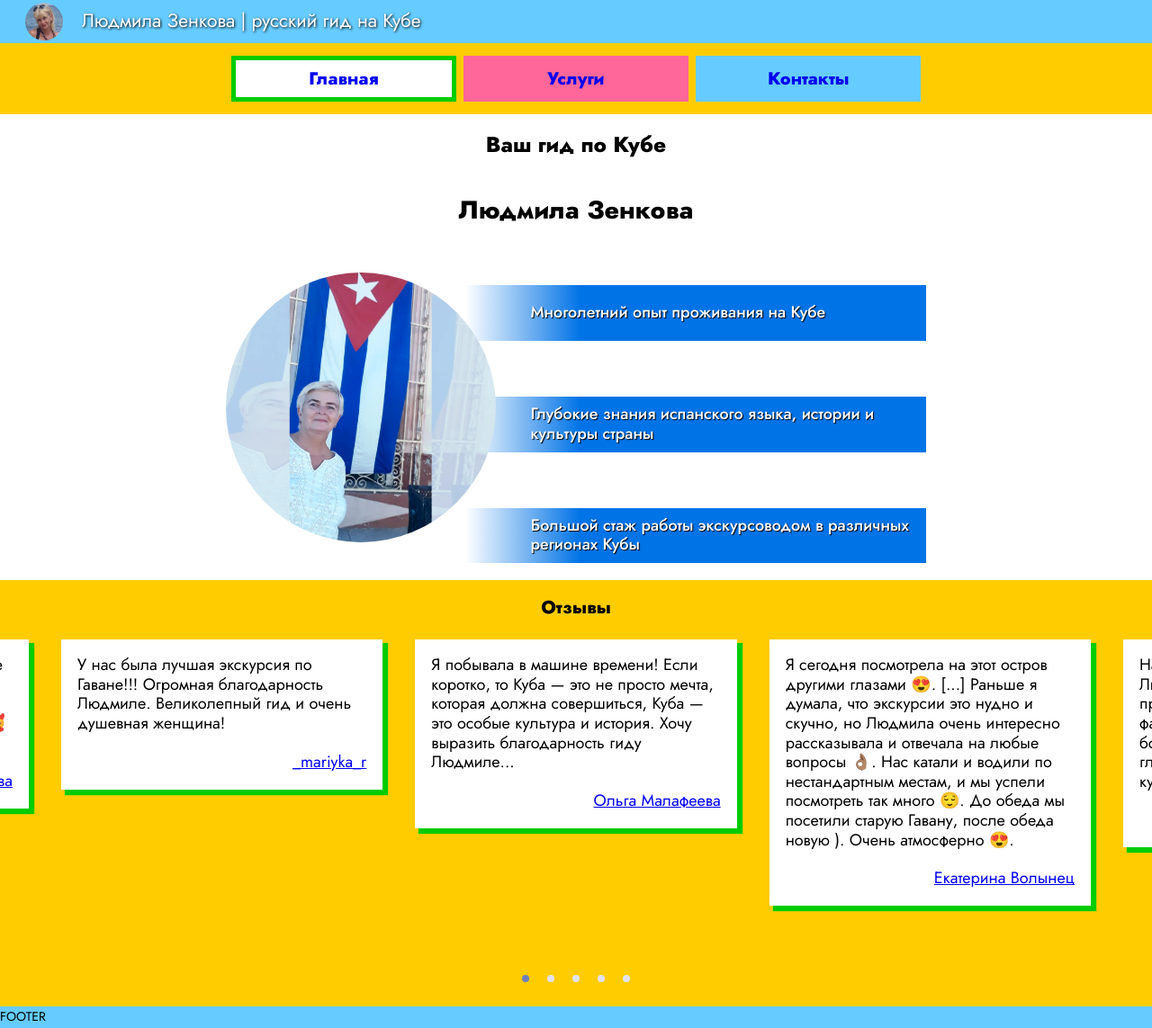
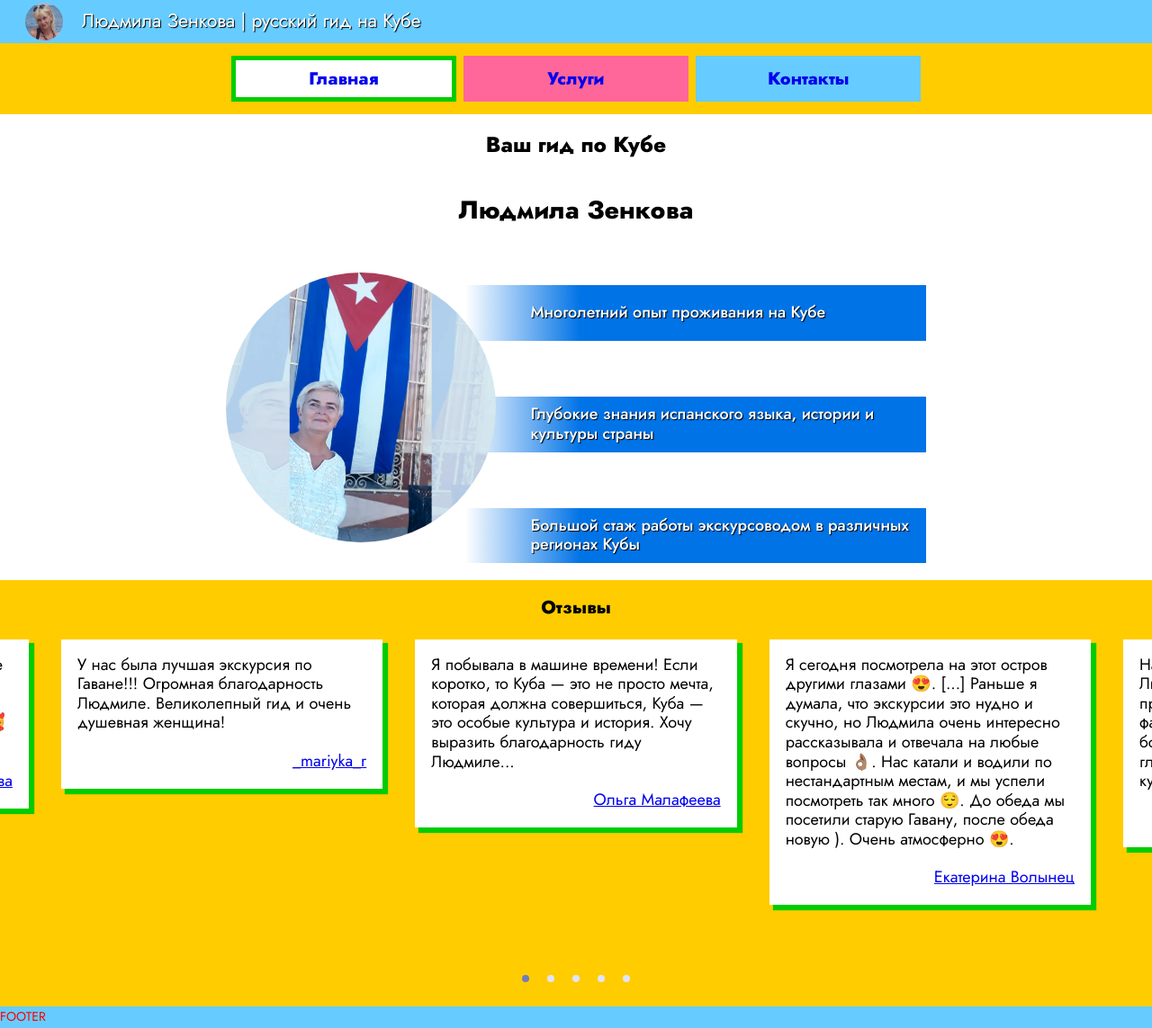
Before and after one commit to igoryen/zenkova, a React (Create React App) app: page / in a window 1280 px wide. Shown: the whole page at 90% size. Built offline with nearby package versions, Linux system fonts and the light colour scheme; the HTML template or start-up script is replaced by a standard one.

Commit message:
Added file for styling footer

```diff
--- /dev/null
+++ b/src/styles/Layout/footer.scss
@@ -0,0 +1,3 @@
+footer {
+    color: red;
+}
--- a/src/styles/Layout/header.scss
+++ b/src/styles/Layout/header.scss
@@ -9,7 +9,7 @@ header {
             color: $color4;
 
             padding: 0 1em;
-            text-shadow: 1px 1px 3px black;
+            text-shadow: 1px 1px 1px black;
         }
     }
 }
@@ -23,7 +23,8 @@ header {
                 width: 2em;
             }
             div {
-                font-size: 1em;
+                font-size: 0.9em;
+                // font-weight: 600;
             }
         }
     }
@@ -38,6 +39,7 @@ header {
             }
             div {
                 font-size: 1.5em;
+                // font-weight: 600;
             }
         }
     }
--- a/src/styles/Layout/layoutMain.scss
+++ b/src/styles/Layout/layoutMain.scss
@@ -1,3 +1,4 @@
 @import "./header.scss";
 @import "./layout.scss";
 @import "./page.scss";
+@import "./footer.scss";
```
